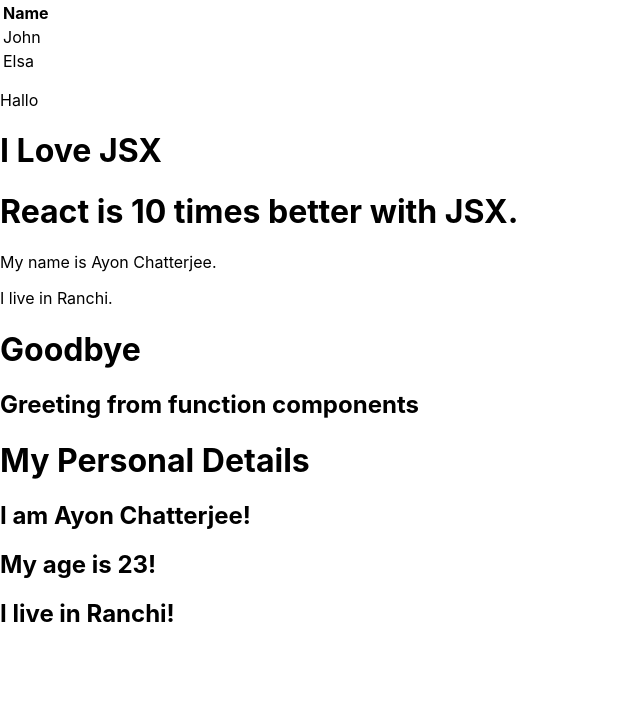
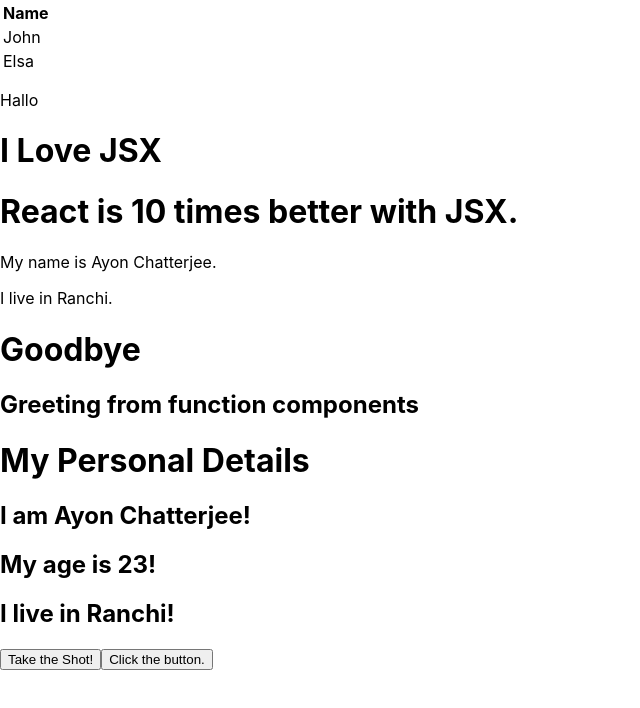
Before and after one commit to AyonChatterjee/JavaScript-and-React-Tutorials, a React (Create React App) app in the folder React Tutorials/my_react_tutorials/: page / in a window 1280 px wide. Shown: the top 708 px of the page, without its empty margins (0-640 px from the left). Built offline with nearby package versions, Linux system fonts and the light colour scheme.

Commit message:
React Events

```diff
--- /dev/null
+++ b/React Tutorials/my_react_tutorials/src/Events.js
@@ -0,0 +1,24 @@
+import React from "react";
+
+// Putting the shoot function inside functional component Football.
+
+function Football() {
+   const shoot =  (a) => {
+        alert(a)
+    }
+
+    return(
+        <button onClick={() => shoot("Goal!")}>Take the Shot!</button>
+    );
+}
+
+function ClickButton() {
+     const clicked = () => {
+        alert("I have Clicked the button.")
+     }
+
+     return (
+        <button onClick={clicked}>Click the button.</button>
+     )
+}
+export  {Football , ClickButton} ;
--- a/React Tutorials/my_react_tutorials/src/index.js
+++ b/React Tutorials/my_react_tutorials/src/index.js
@@ -4,6 +4,7 @@
 import App from './App';
 import {Greet , CarColor} from './Greet';
 import ShowPersonalDetails from './Props';
+import {Football , ClickButton} from './Events';
 
 const myElement1 = <h1>I Love JSX</h1>
 const expression = <h1>React is {5 + 5} times better with JSX.</h1>
@@ -29,6 +30,8 @@
     {myElement2}
     <Greet />
     <ShowPersonalDetails />
+    <Football />
+    <ClickButton />
   </React.StrictMode>
 );
 
```
